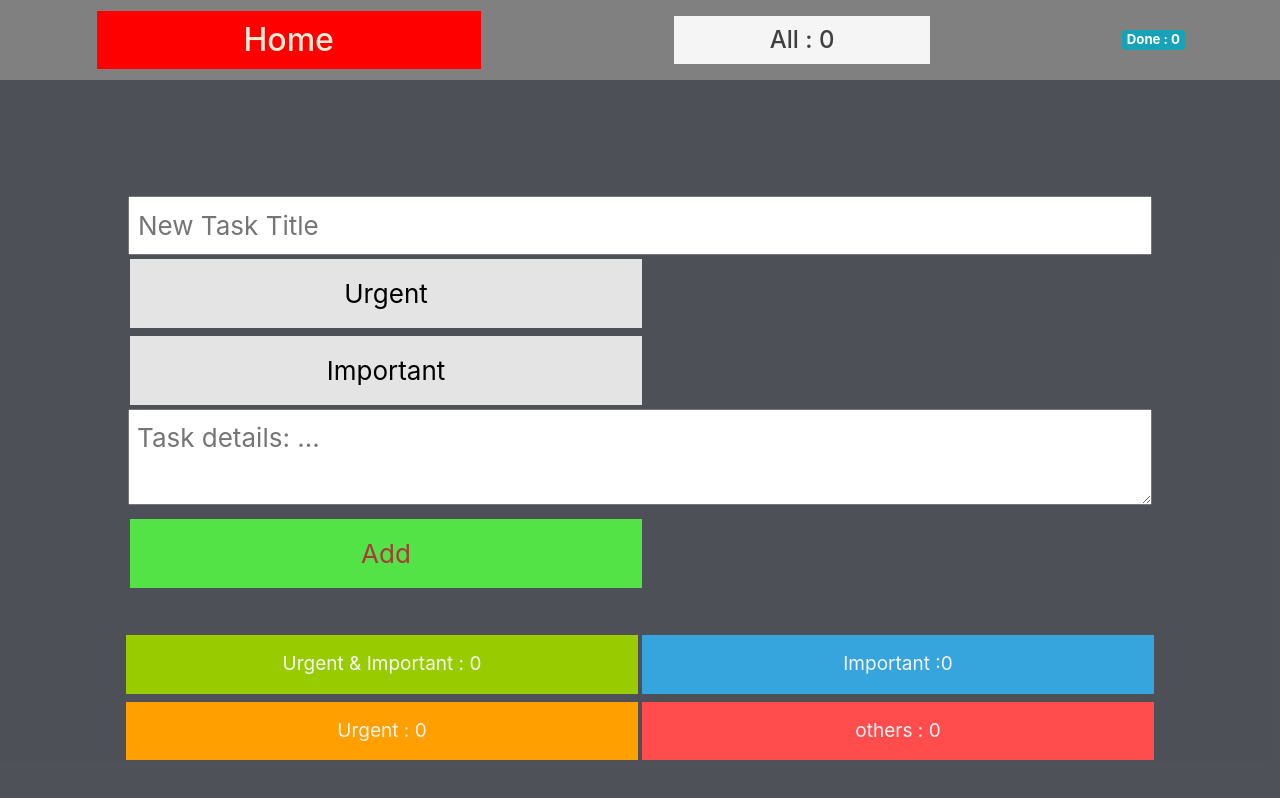
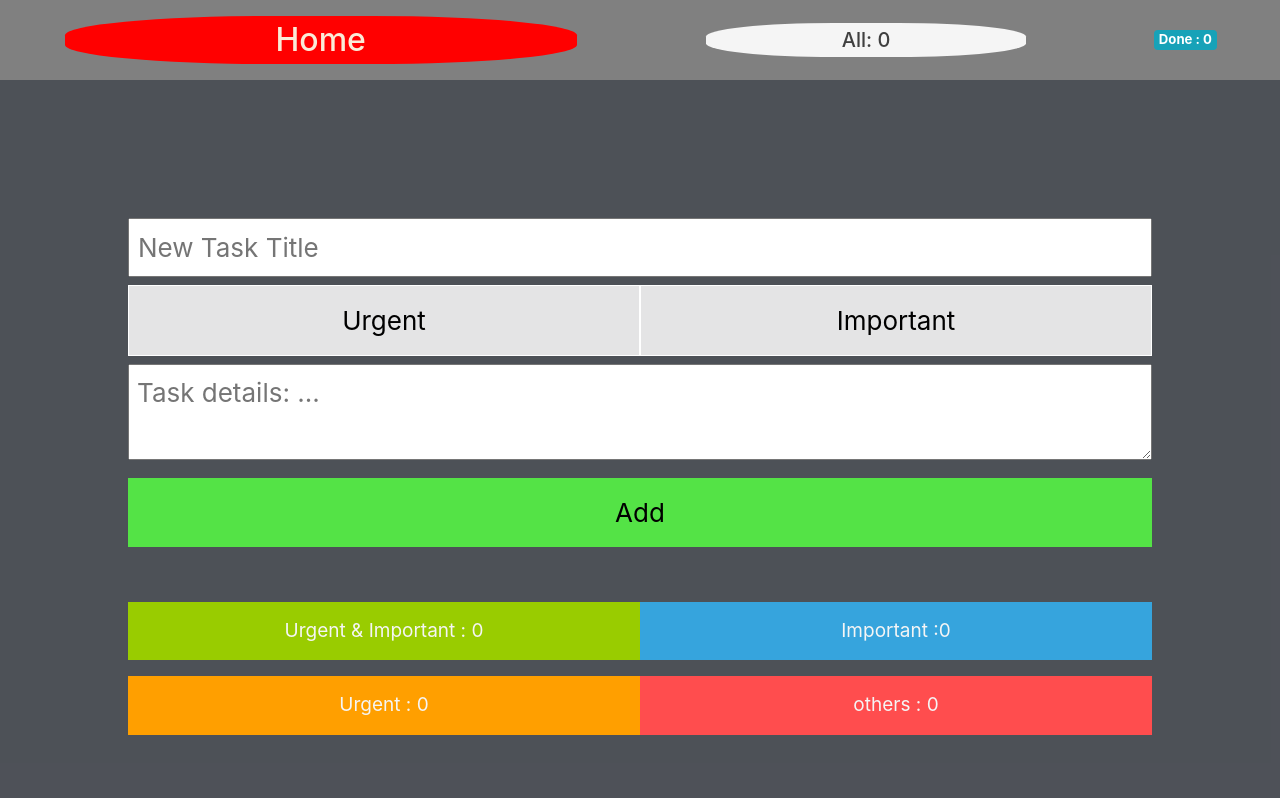
Before and after one commit to fahricigdem/prioritized-task-list-with-react, a React (Create React App) app: page /prioritized-task-list-with-react/new-task in a window 1280 px wide. Shown: the top 798 px of the page. Built offline with nearby package versions, Linux system fonts and the light colour scheme.

Commit message:
schönheit

```diff
--- a/src/components/Navbar.css
+++ b/src/components/Navbar.css
@@ -18,18 +18,19 @@
     background-color: rgba(245, 245, 245);
     border: none;
     color:rgba(0, 0, 0, 0.74);
-    font-size: x-large;
-    padding: 10px 10px;
+    /* font-size: x-large; */
+    padding: 5px 3px;
     text-align: center;
     text-decoration: none;
     display: inline-block;
     margin: 4px 2px;
     cursor: pointer;
-    width: 20vw
+    width: 25vw;
+    border-radius:40%
   }
 
   .navHome{
-    width: 30vw;
+    width: 40vw;
     background-color:red;
     font-size: xx-large;
     color: antiquewhite;
--- a/src/components/Navbar.js
+++ b/src/components/Navbar.js
@@ -18,7 +18,7 @@ const Navbar = () => {
             </Link>
 
             <Link to="/prioritized-task-list-with-react/5" style={{ textDecoration: 'none' }} >
-                <h1 className="navButton">All : {tasks.length}</h1>
+                <h5 className="navButton">All: {tasks.length}</h5>
             </Link>
 
 
--- a/src/components/NewTask.css
+++ b/src/components/NewTask.css
@@ -47,26 +47,48 @@
     background-color: rgba(245, 245, 245, 0.897);
     border: none;
     color:black;
-    padding: 15px 32px;
+    padding: 15px 10px;
     text-align: center;
     text-decoration: none;
     display: inline-block;
-    margin: 4px 2px;
+    margin: 8px 0px;
     cursor: pointer;
-    min-width: 40vw
+    width: 10vw;
+    border: solid white 1px;
+
   }
 
   .formButton:hover{
     border-left: solid .5vh yellow;
 }
 
-  .clicked {background-color:grey;}
+
+ .urgent{
+    background-color: #FF9F00;
+    border: solid white 1px;
+    color: white;
+ }
+
+ .important{
+    background-color: #36A4DD;
+    color: white;
+ }
 
   .link {
     padding: 15px;
     width: 20vh;
     font-size: calc(3px + 2vmin);
     color: whitesmoke;
+    border: solid white 0px;
 }
 
+.add{
+    background-color: #54e346;
+    color: "#aa3a3a";
+    width: 80vw;
+    border: solid white 0px;
+}
+
+
+
  /* ------------------buttons ends-------------------------------- */
--- a/src/components/NewTask.js
+++ b/src/components/NewTask.js
@@ -16,8 +16,8 @@ const NewTask = () => {
     const [isUrgent, setIsUrgent] = useState(false)
     const [isImportant, setIsImportant] = useState(false)
 
-    let buttonStyleUrgent = isUrgent ? "formButton clicked " : "formButton"
-    let buttonStyleImportant = isImportant ? "formButton clicked " : "formButton"
+    let buttonStyleUrgent = isUrgent ? "formButton  urgent " : "formButton "
+    let buttonStyleImportant = isImportant ? "formButton   important" : "formButton "
 
     const handleIsUrgent = () => {
         setIsUrgent(!isUrgent)
@@ -78,7 +78,7 @@ const NewTask = () => {
                     required
                 /><br />
 
-                <div className={buttonStyleUrgent} onClick={handleIsUrgent}>Urgent</div><br />
+                <div className={buttonStyleUrgent} onClick={handleIsUrgent}>Urgent</div>
 
                 <div className={buttonStyleImportant} onClick={handleIsImportant}>Important</div><br />
 
@@ -93,7 +93,7 @@ const NewTask = () => {
                     onChange={handleText}
                 /><br />
 
-                <button className="formButton" style={{ backgroundColor: "#54e346", color: "#aa3a3a" }}>Add</button>
+                <button className="formButton add">Add</button>
 
             </form><br />
 
```
